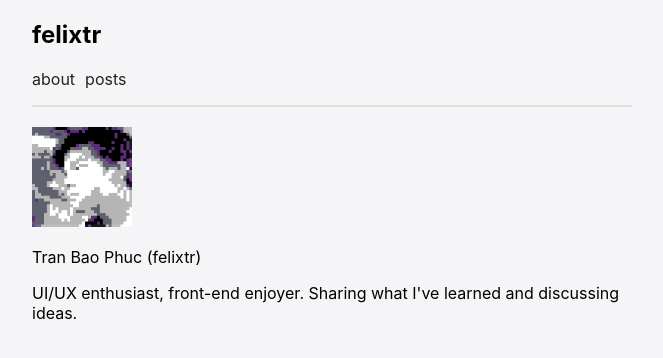
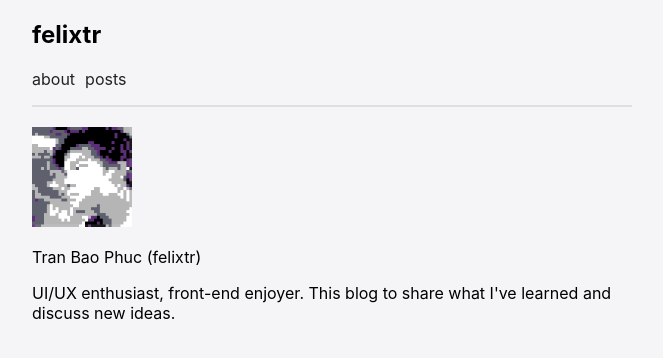
Before and after one commit to tphuc/tphuc.github.io-old, a Next.js app: page /about in a window 1280 px wide. Shown: the top 358 px of the page, without its empty margins (308-971 px from the left). Built offline with nearby package versions, Linux system fonts and the light colour scheme.

Commit message:
escape '

```diff
--- a/pages/about/index.js
+++ b/pages/about/index.js
@@ -11,6 +11,6 @@ export default function About(){
 
         <Image width={100} height={100} src='/avatar.png'/>
         <p>Tran Bao Phuc (felixtr)</p>
-        <p>UI/UX enthusiast, front-end enjoyer. Sharing what I've learned and discussing ideas.</p>
+        <p>UI/UX enthusiast, front-end enjoyer. This blog to share what I&apos;ve learned and discuss new ideas.</p>
     </Page>
 }
```
